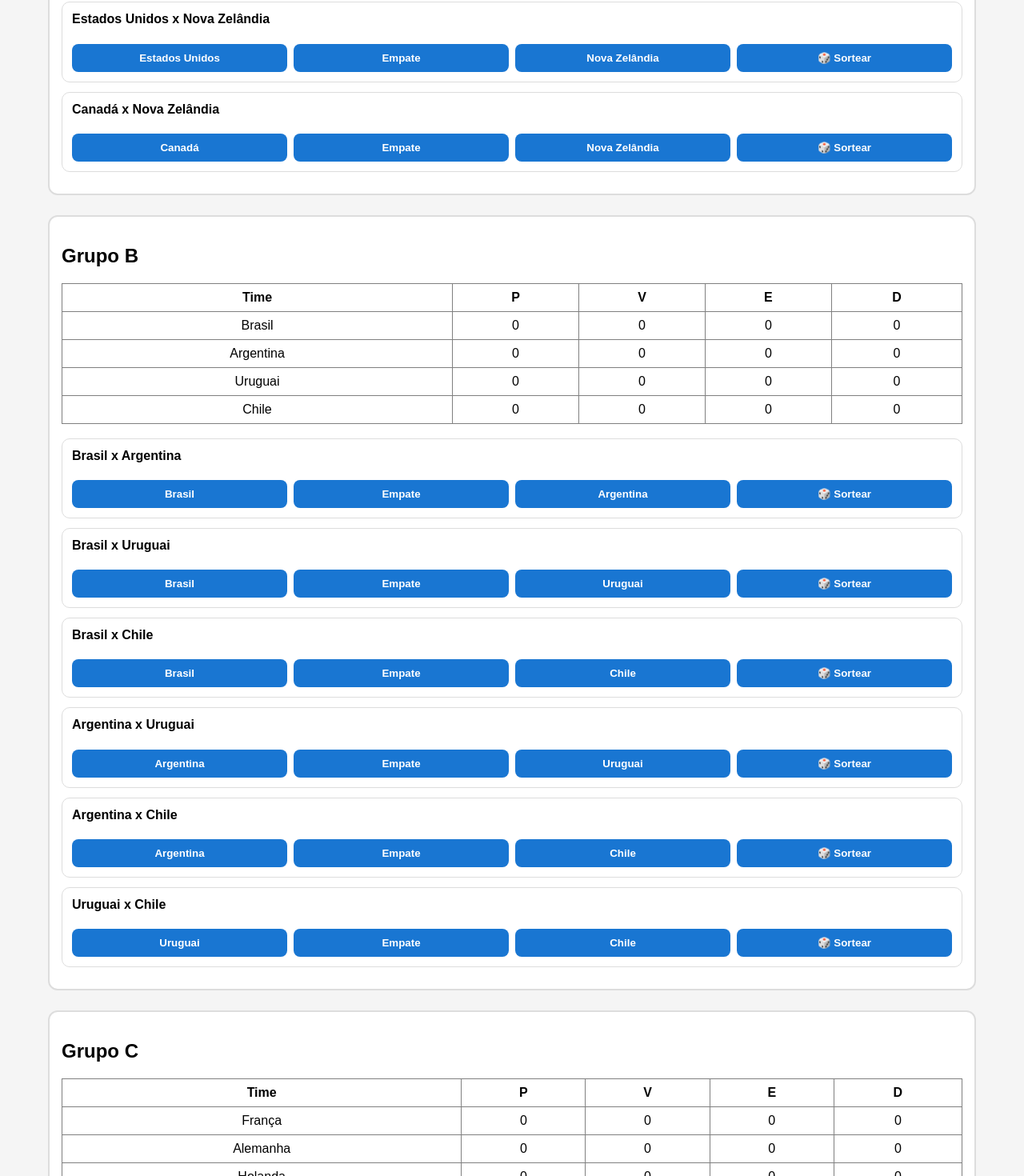
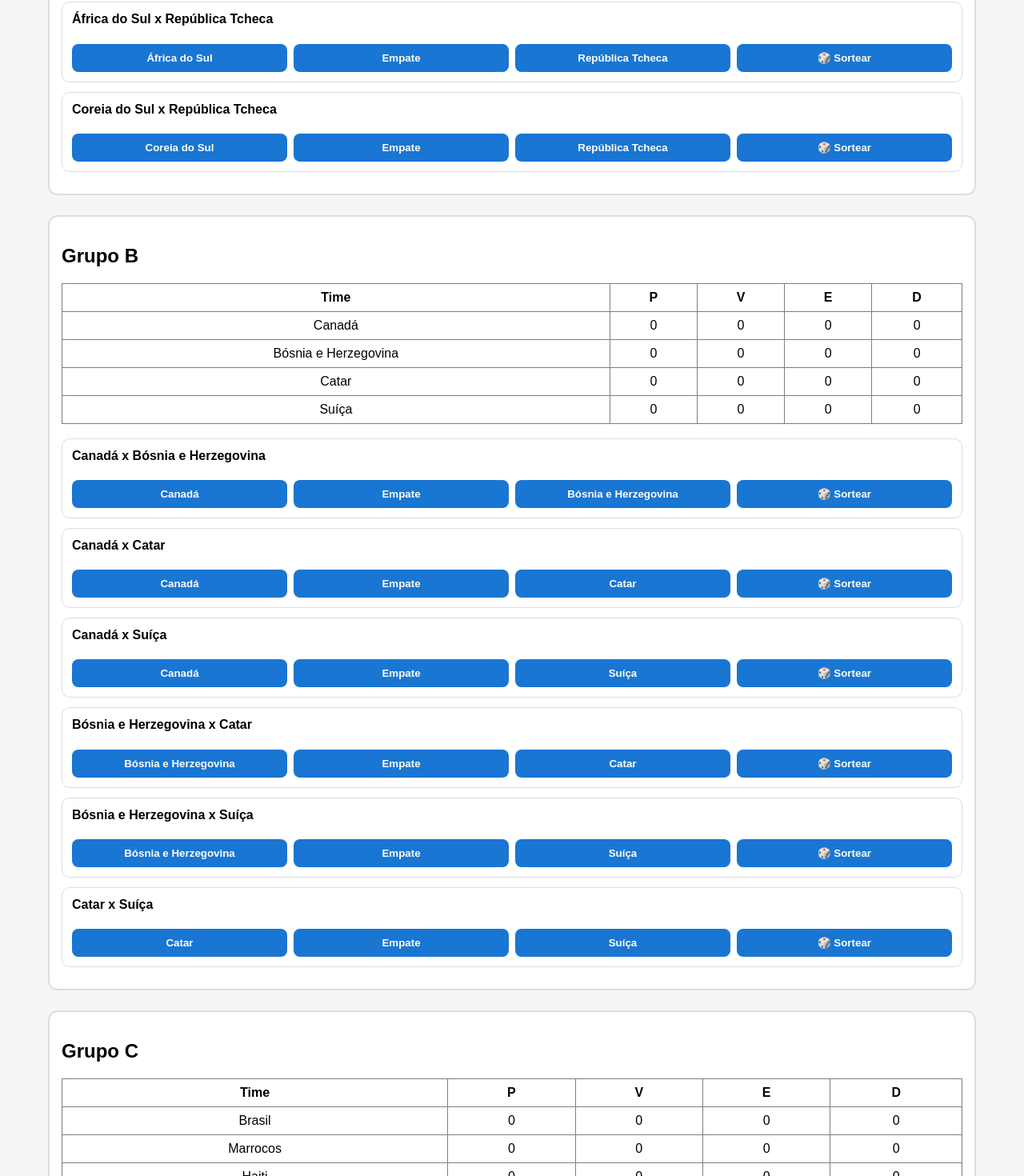
Before and after one commit to DanielMoura2/CopaDoMundo2026, a React (Vite) app: page / in a window 1280 px wide. Shown: the part 940-2410 px from the top of the page at 80% size. Built offline with nearby package versions, Linux system fonts and the light colour scheme.

Commit message:
primeiro

```diff
--- a/src/data/teams.js
+++ b/src/data/teams.js
@@ -1,14 +1,14 @@
 export const groups = {
-  A: ["México", "Estados Unidos", "Canadá", "Nova Zelândia"],
-  B: ["Brasil", "Argentina", "Uruguai", "Chile"],
-  C: ["França", "Alemanha", "Holanda", "Bélgica"],
-  D: ["Espanha", "Portugal", "Itália", "Croácia"],
-  E: ["Inglaterra", "Dinamarca", "Suíça", "Áustria"],
-  F: ["Japão", "Coreia do Sul", "Austrália", "Irã"],
-  G: ["Marrocos", "Nigéria", "Senegal", "Egito"],
-  H: ["Colômbia", "Equador", "Peru", "Paraguai"],
-  I: ["Estados Unidos 2", "Costa Rica", "Panamá", "Honduras"],
-  J: ["Sérvia", "Polônia", "Ucrânia", "República Tcheca"],
-  K: ["Turquia", "Grécia", "Suécia", "Noruega"],
-  L: ["Camarões", "Gana", "Tunísia", "Argélia"]
+  A: ["México", "África do Sul", "Coreia do Sul", "República Tcheca"],
+  B: ["Canadá", "Bósnia e Herzegovina", "Catar", "Suíça"],
+  C: ["Brasil", "Marrocos", "Haiti", "Escócia"],
+  D: ["Estados Unidos", "Paraguai", "Austrália", "Turquia"],
+  E: ["Alemanha", "Curaçao", "Costa do Marfim", "Equador"],
+  F: ["Holanda", "Japão", "Suécia", "Tunísia"],
+  G: ["Bélgica", "Egito", "Irã", "Nova Zelândia"],
+  H: ["Espanha", "Cabo Verde", "Arábia Saudita", "Uruguai"],
+  I: ["França", "Senegal", "Repescagem Intercontinental 2", "Noruega"],
+  J: ["Argentina", "Argélia", "Áustria", "Jordânia"],
+  K: ["Portugal", "RD Congo", "Uzbequistão", "Colômbia"],
+  L: ["Inglaterra", "Croácia", "Gana", "Panamá"]
 };
```
